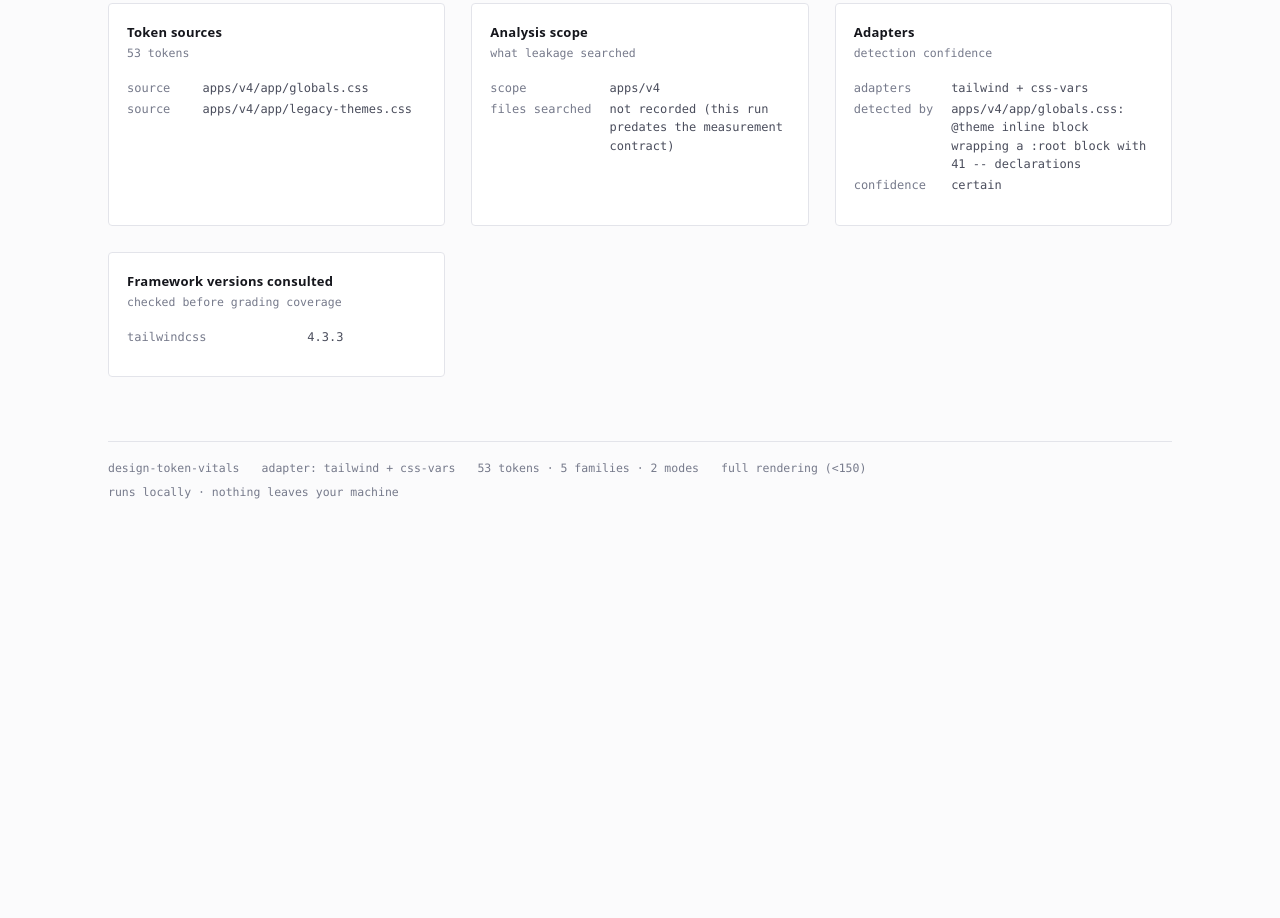
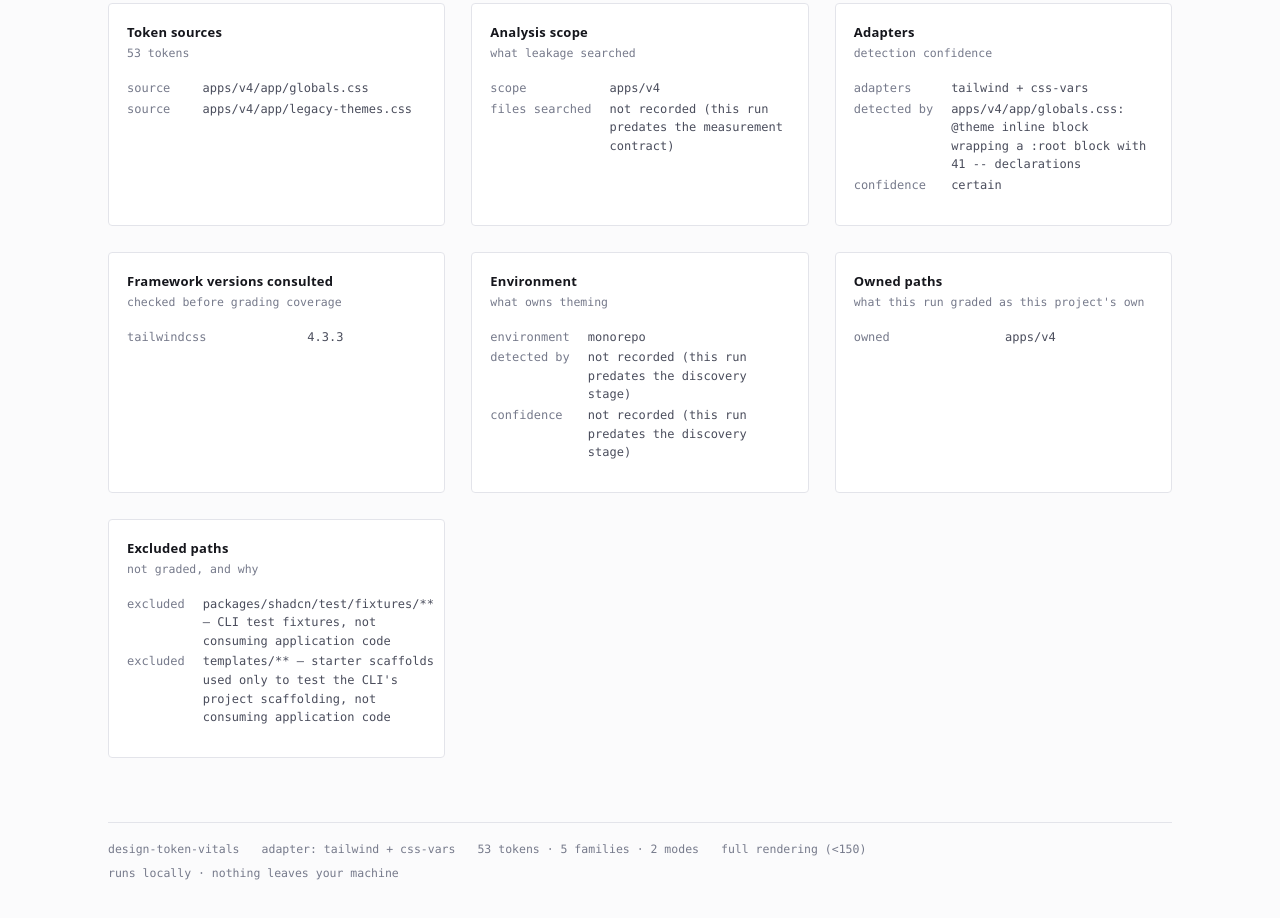
Before and after one commit to miguelalfredooo/design-token-vitals, a plain HTML site: page examples/shadcn-ui/report.html in a window 1280 px wide. Shown: the part 5452-6370 px from the top of the page. Before the commit the page ends 6058 px from the top, so only its background shows below. Drawn offline with Linux system fonts and the light colour scheme.

Commit message:
docs(example): backfill discovery fields on the shadcn-ui example run
Adds the discovery block to report.json and the matching Environment /
Owned paths / Excluded paths panels to report.html's measurement section,
using only what that run actually recorded: it scoped to apps/v4 in a
monorepo, and excluded packages/shadcn/test/fixtures/** and templates/**
as CLI test fixtures and starter scaffolds. Fields the run never captured
(detected_by, confidence) are marked "not recorded (this run predates the
discovery stage)" rather than guessed. No grade, evidence array, or
citation changes.

```diff
--- a/examples/shadcn-ui/report.html
+++ b/examples/shadcn-ui/report.html
@@ -1044,6 +1044,30 @@
           <dt>tailwindcss</dt><dd>4.3.3</dd>
         </dl>
       </div>
+      <div class="panel">
+        <h3>Environment</h3>
+        <p class="sub">what owns theming</p>
+        <dl class="meta">
+          <dt>environment</dt><dd>monorepo</dd>
+          <dt>detected by</dt><dd>not recorded (this run predates the discovery stage)</dd>
+          <dt>confidence</dt><dd>not recorded (this run predates the discovery stage)</dd>
+        </dl>
+      </div>
+      <div class="panel">
+        <h3>Owned paths</h3>
+        <p class="sub">what this run graded as this project's own</p>
+        <dl class="meta">
+          <dt>owned</dt><dd>apps/v4</dd>
+        </dl>
+      </div>
+      <div class="panel">
+        <h3>Excluded paths</h3>
+        <p class="sub">not graded, and why</p>
+        <dl class="meta">
+          <dt>excluded</dt><dd>packages/shadcn/test/fixtures/** — CLI test fixtures, not consuming application code</dd>
+          <dt>excluded</dt><dd>templates/** — starter scaffolds used only to test the CLI's project scaffolding, not consuming application code</dd>
+        </dl>
+      </div>
     </div>
     <!-- /SLOT:measurement -->
   </section>
```
Also changed, not shown: examples/shadcn-ui/report.json (+11 -0 lines).
